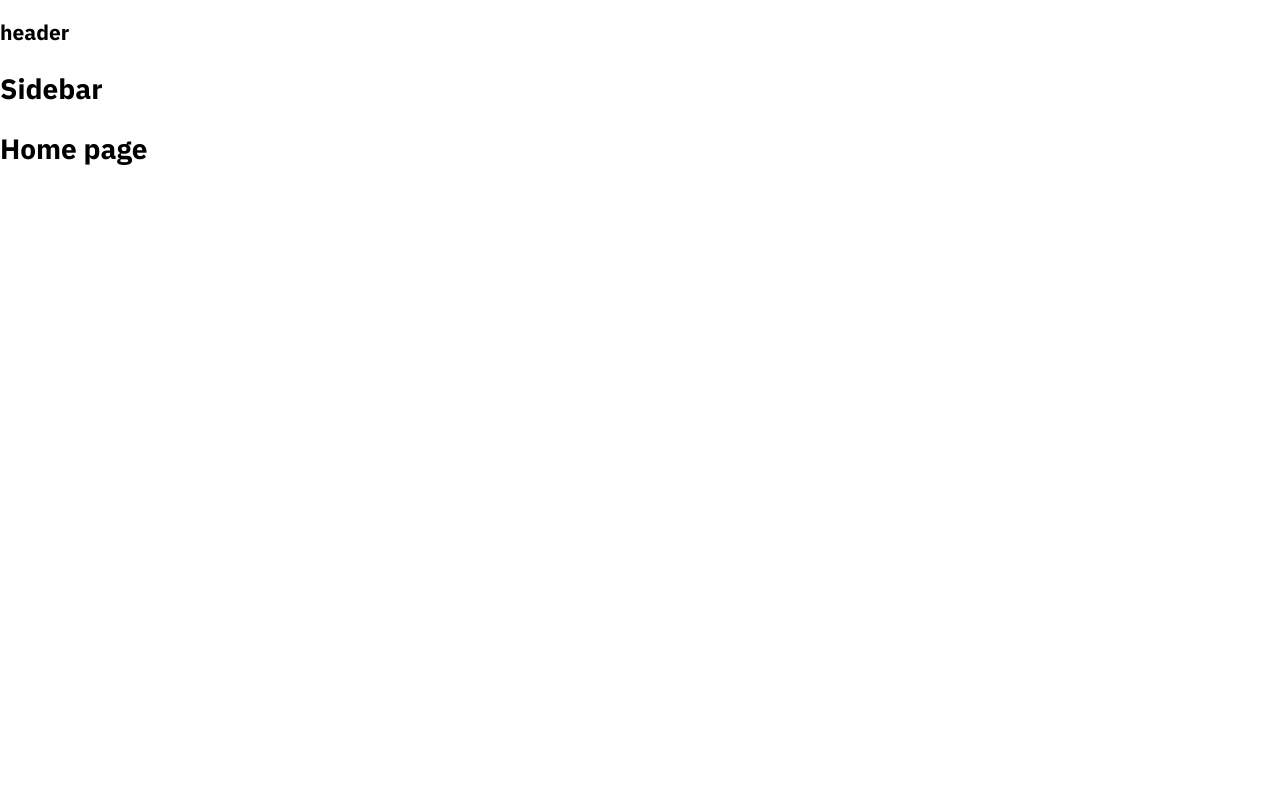
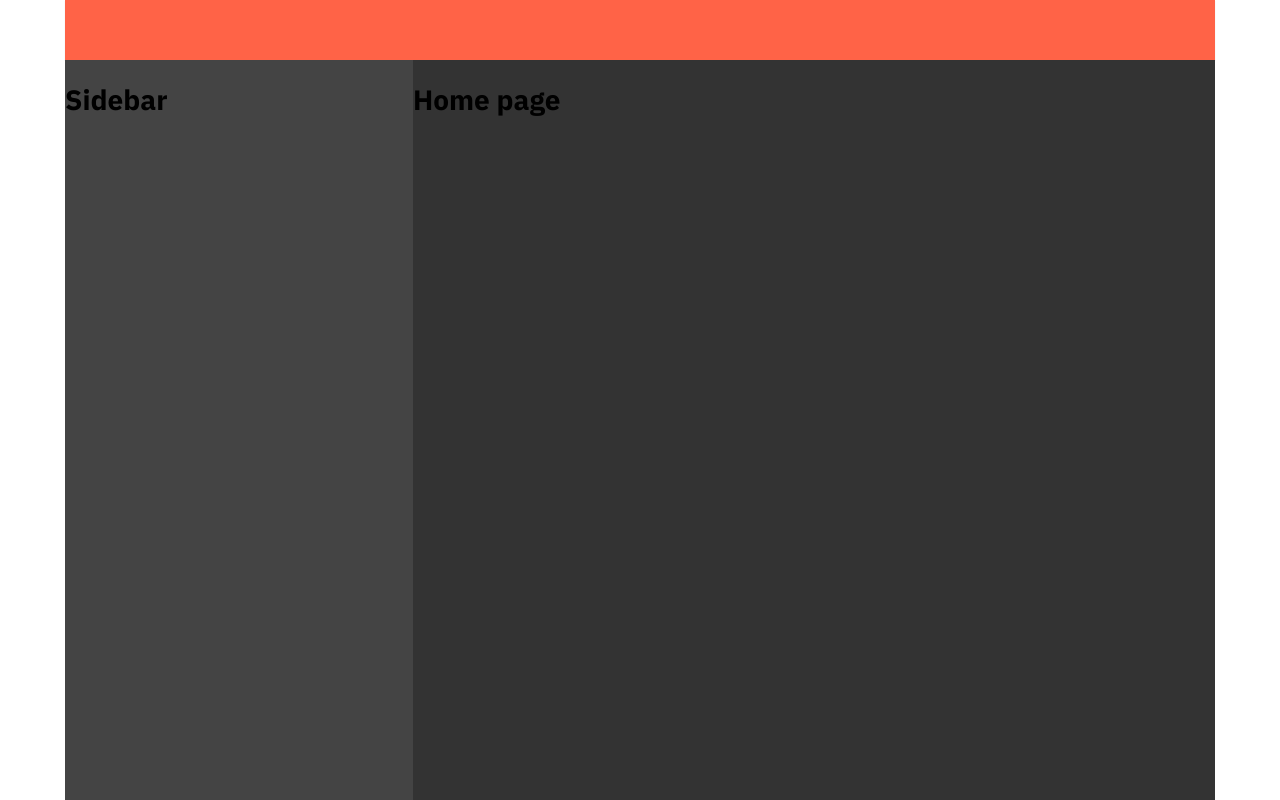
Before and after one commit to DevHieu/TikTok-clone, a React (Create React App) app: page / in a window 1280 px wide. Shown: the top 800 px of the page. Built offline with nearby package versions, Linux system fonts and the light colour scheme.

Commit message:
add basic css

```diff
--- a/package.json
+++ b/package.json
@@ -7,6 +7,7 @@
     "@testing-library/react": "^13.1.1",
     "@testing-library/user-event": "^13.5.0",
     "babel-plugin-module-resolver": "^4.1.0",
+    "classnames": "^2.3.1",
     "customize-cra": "^1.0.0",
     "normalize.css": "^8.0.1",
     "react": "^18.1.0",
--- a/src/components/GlobalStyles/GlobalStyle.scss
+++ b/src/components/GlobalStyles/GlobalStyle.scss
@@ -2,6 +2,8 @@
 @import url("https://fonts.googleapis.com/css2?family=IBM+Plex+Sans:wght@300;400;500;600;700&display=swap");
 
 * {
+  margin: 0;
+  padding: 0;
   box-sizing: border-box;
 }
 
--- /dev/null
+++ b/src/components/Layout/DefaultLayout/Layout.module.scss
@@ -0,0 +1,12 @@
+.wrapper {
+  display: flex;
+  justify-content: center;
+  flex-direction: column;
+  align-items: center;
+  .main-container {
+    width: 1150px;
+    height: 1000px;
+    display: flex;
+    background-color: #333;
+  }
+}
--- /dev/null
+++ b/src/components/Layout/DefaultLayout/header/Header.module.scss
@@ -0,0 +1,12 @@
+.wrapper {
+  height: 60px;
+  box-shadow: 0px 1px 1px rgb(0 0 0 / 12%);
+  display: flex;
+  justify-content: center;
+  align-items: center;
+  .inner {
+    width: 1150px;
+    height: 100%;
+    background-color: tomato;
+  }
+}
--- a/src/components/Layout/DefaultLayout/header/index.js
+++ b/src/components/Layout/DefaultLayout/header/index.js
@@ -1,8 +1,15 @@
+import classNames from "classnames/bind";
+import style from "./Header.module.scss";
+
+const cx = classNames.bind(style);
+
 function Header() {
   return (
-    <div>
-      <h2>header</h2>
-    </div>
+    <header className={cx("wrapper")}>
+      <div className={cx("inner")}>
+        <div className={cx("logo")}></div>
+      </div>
+    </header>
   );
 }
 export default Header;
--- a/src/components/Layout/DefaultLayout/layout.js
+++ b/src/components/Layout/DefaultLayout/layout.js
@@ -1,13 +1,17 @@
+import classNames from "classnames/bind";
+import style from "./Layout.module.scss";
 import Header from "./header/index";
 import Sidebar from "./sidebar/index";
 
+const cx = classNames.bind(style);
+
 function DefaultLayout({ children }) {
   return (
-    <div>
+    <div className={cx("wrapper")}>
       <Header />
-      <div className="main-container">
+      <div className={cx("main-container")}>
         <Sidebar />
-        <div className="content">{children}</div>
+        <div className={cx("content")}>{children}</div>
       </div>
     </div>
   );
--- /dev/null
+++ b/src/components/Layout/DefaultLayout/sidebar/Sidebar.module.scss
@@ -0,0 +1,5 @@
+.container {
+  width: 348px;
+  height: 1658px;
+  background-color: #444;
+}
--- a/src/components/Layout/DefaultLayout/sidebar/index.js
+++ b/src/components/Layout/DefaultLayout/sidebar/index.js
@@ -1,6 +1,11 @@
+import classNames from "classnames/bind";
+import style from "./Sidebar.module.scss";
+
+const cx = classNames.bind(style);
+
 function Sidebar() {
   return (
-    <div>
+    <div className={cx("container")}>
       <h1>Sidebar</h1>
     </div>
   );
```
Also changed, not shown: 1 other file (tests, documents, lock files or other folders).
